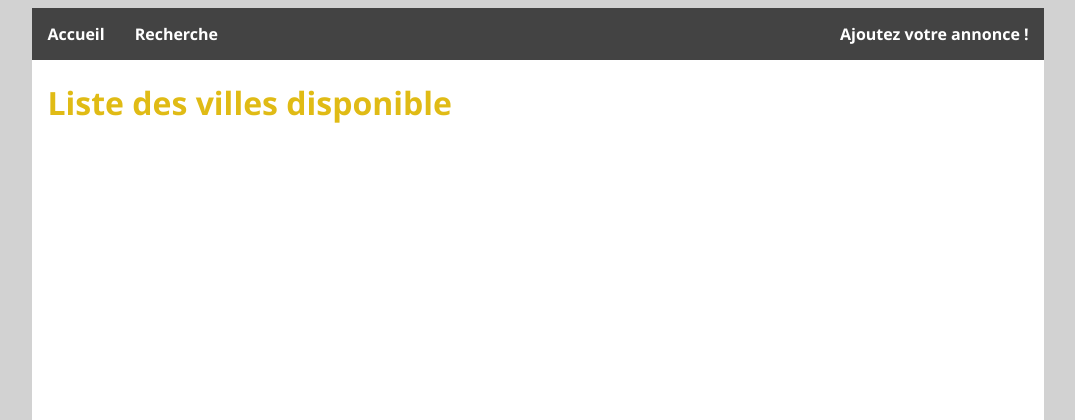
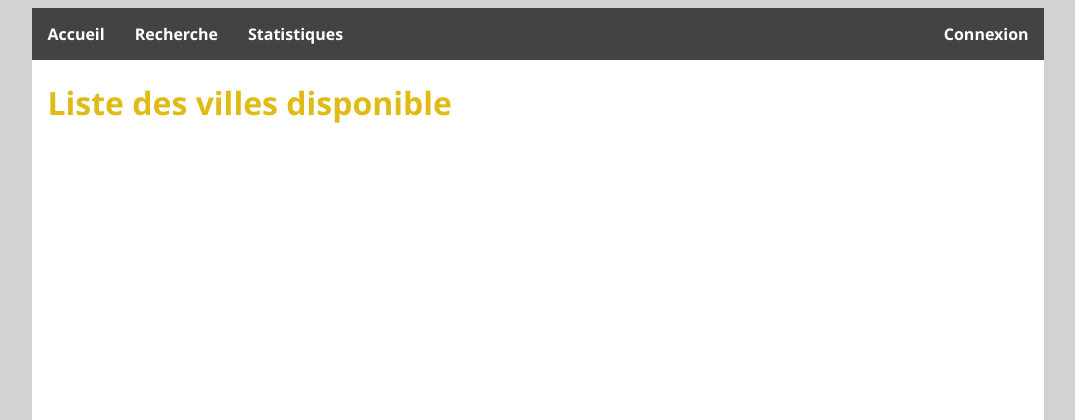
Before and after one commit to baptistemeunier/Le-mauvais-coin, a PHP site: page /ville.php in a window 1280 px wide. Shown: the top 420 px of the page, without its empty margins (102-1177 px from the left). Run offline with PHP 8.4, Linux system fonts and the light colour scheme; data that the repository does not hold is empty.

Commit message:
Modif header

```diff
--- a/View/header.php
+++ b/View/header.php
@@ -27,8 +27,9 @@
 								<li><a href="recherche.php">Recherche avancée</a></li>
 							</ul>
 						</li>
-						<li style="float:right"><a href="create.php">Ajoutez votre annonce !</a></li>
-
+						<li><a href="stat.php">Statistiques</a></li>
+<!--						<li style="float:right"><a href="create.php">Ajoutez votre annonce !</a></li> -->
+						<li style="float:right"><a href="create.php">Connexion</a></li>
 					</ul>
 				</nav>
 			</header>
```
Also changed, not shown: View/blockannonce.php (+8 -3 lines).
